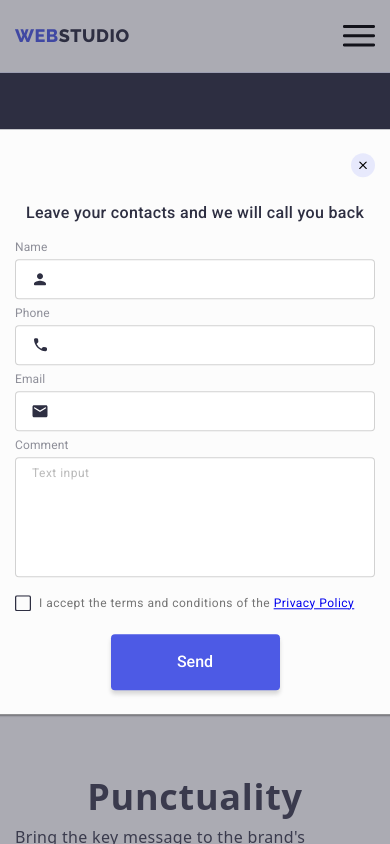
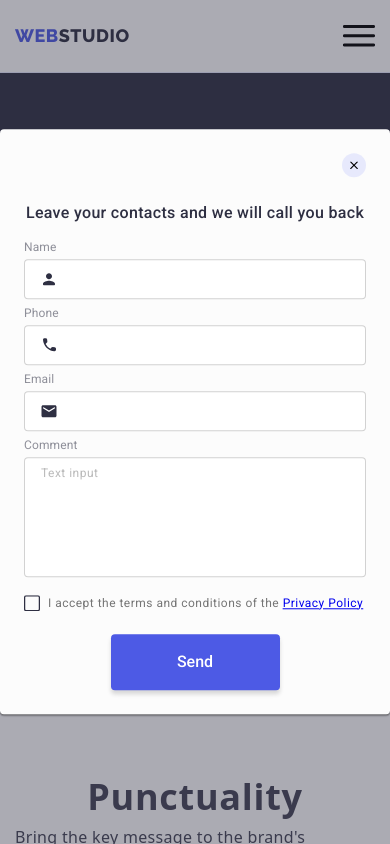
Before and after one commit to PashokGonchar/goit-markup-hw-07, a plain HTML site: page index.html in a window 390 px wide. Both pictures are taken after a click on the button "Order Service". Shown: the top 844 px of the page. Drawn offline with nearby package versions, Linux system fonts and the light colour scheme.

Commit message:
modal_for_320px

```diff
--- a/css/styles.css
+++ b/css/styles.css
@@ -1513,6 +1513,15 @@ input {
   .works-cards-item {
     margin-bottom: 48px;
   }
+  .modal {
+    max-width: 408px;
+    width: 100%;
+  }
+
+  .modal-form {
+    max-width: 360px;
+    width: 100%;
+  }
 }
 
 /* ===============TABLET DISPLAY 0 > 1199 PX =============== */
```
